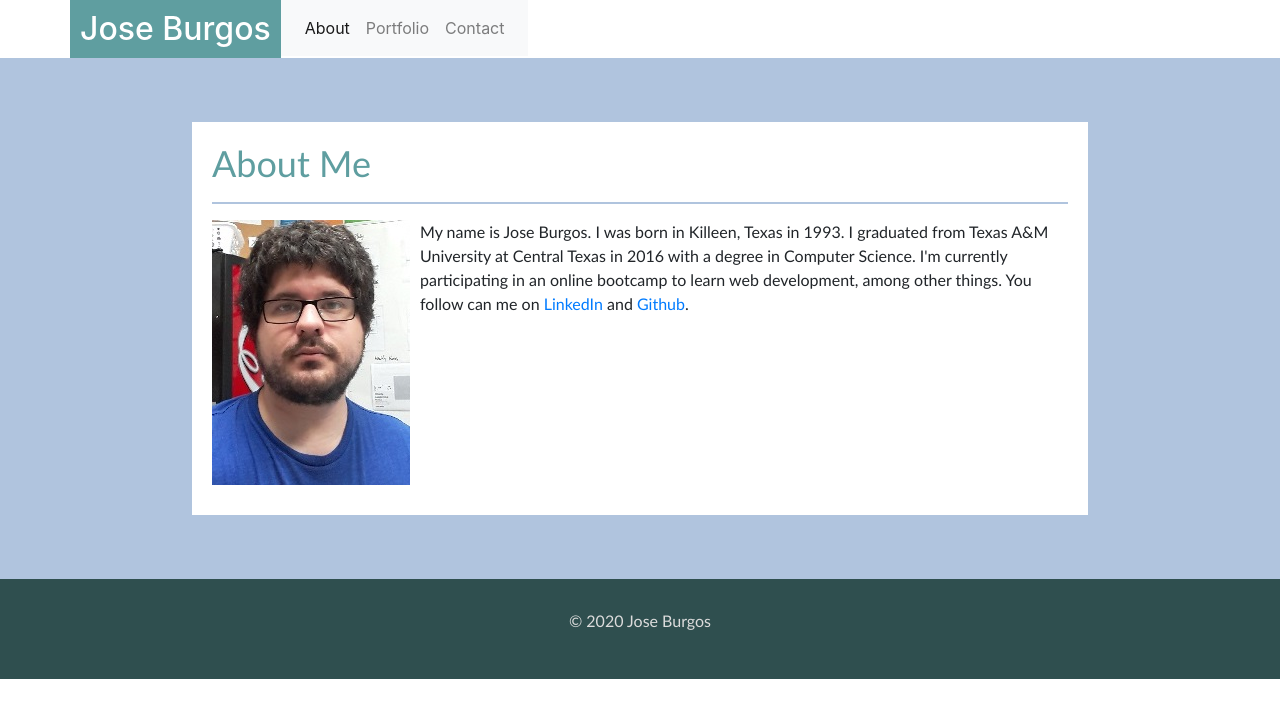
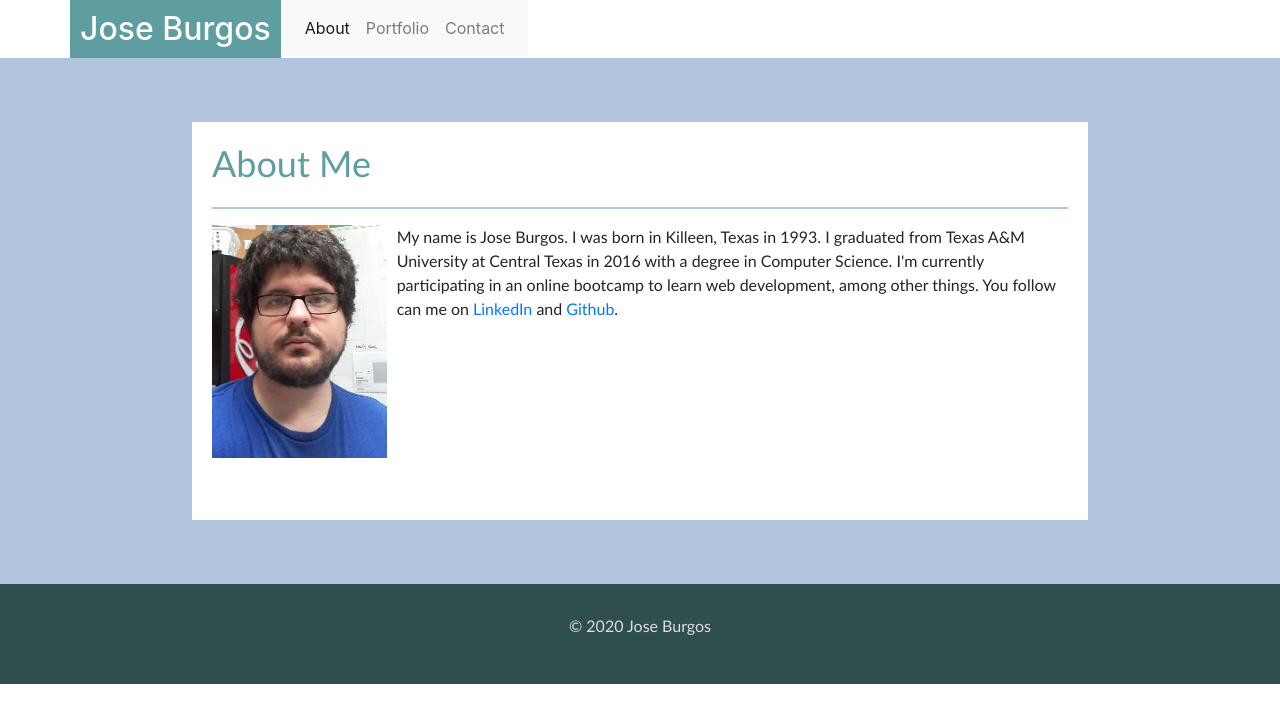
Before and after one commit to JoseBurgos1993/02-Homework_JoseBurgos, a plain HTML site: page index.html in a window 1280 px wide. Drawn offline with nearby package versions, Linux system fonts and the light colour scheme.

Commit message:
Final push for submission. Everything's done. Hopefully

```diff
--- a/index.html
+++ b/index.html
@@ -43,6 +43,21 @@
 
   <!-- Panel -->
   <section>
+    <div class="container">
+      <div class="row">
+        <div class="col-sm-12"><h2>About Me</h2></div>
+      </div>
+      <hr style="border: 1px solid lightsteelblue;" />
+      <div class="row">
+        <div class="col-sm-12 index">
+          <img src="./Assets/Images/myface.jpg" class="float-left responsive" alt="This is my face">
+          <p>
+           My name is Jose Burgos. I was born in Killeen, Texas in 1993. I graduated from Texas A&M University at Central Texas in 2016 with a degree in Computer Science. I'm currently participating in an online bootcamp to learn web development, among other things. You follow can me on <a href="https://www.linkedin.com/in/jose-burgos-5b6214135/">LinkedIn</a> and <a href="https://github.com/JoseBurgos1993">Github</a>.
+          </p>
+        </div>
+      </div>
+    </div>
+    <!--
     <div class="panel index">
       <h2>About Me</h2>
       <hr style="border: 1px solid lightsteelblue;" />
@@ -51,6 +66,7 @@
        My name is Jose Burgos. I was born in Killeen, Texas in 1993. I graduated from Texas A&M University at Central Texas in 2016 with a degree in Computer Science. I'm currently participating in an online bootcamp to learn web development, among other things. You follow can me on <a href="https://www.linkedin.com/in/jose-burgos-5b6214135/">LinkedIn</a> and <a href="https://github.com/JoseBurgos1993">Github</a>.
       </p>
     </div>
+    -->
   </section>
   <!---->
 
--- a/style.css
+++ b/style.css
@@ -19,7 +19,7 @@ section h2 {
     font-size: 36px;
 }
 
-.panel{
+section .container{
     margin-top: 5%;
     margin-bottom: 5%;
     padding: 20px;
@@ -27,11 +27,10 @@ section h2 {
     background-color: white;
     display: inline-block;
 }
-.panel h2{
+section .container h2{
     margin-bottom: 5px;
     color: cadetblue;
 }
-
 .index img{
     margin-right: 10px;
     margin-bottom: 10px;
@@ -40,7 +39,6 @@ section h2 {
 .portfolio img{
     margin: 20px;
 }
-
 
 footer {
     padding: 30px;
@@ -62,7 +60,7 @@ footer {
         max-width: 70%;
         max-height: 70%;
     }
-    .panel{
+    section .container{
         width: 100%;
         margin-left: 0%;
         margin-right: 0%;
@@ -80,21 +78,21 @@ footer {
         max-width: 85%;
         max-height: 85%;
     }
-    .panel{
+    section .container{
         width: 90%;
         margin-left: 5%;
         margin-right: 5%;
     }
 }
 @media (min-width: 768px) {
-    .panel{
+    section .container{
         width: 80%;
         margin-left: 10%;
         margin-right: 10%;
     }
 }
 @media (min-width: 980px) {
-    .panel{
+    section .container{
         width: 70%;
         margin-left: 15%;
         margin-right: 15%;
```
Also changed, not shown: contacts.html (+1 -1 lines), portfolio.html (+7 -3 lines), 1 other file.
